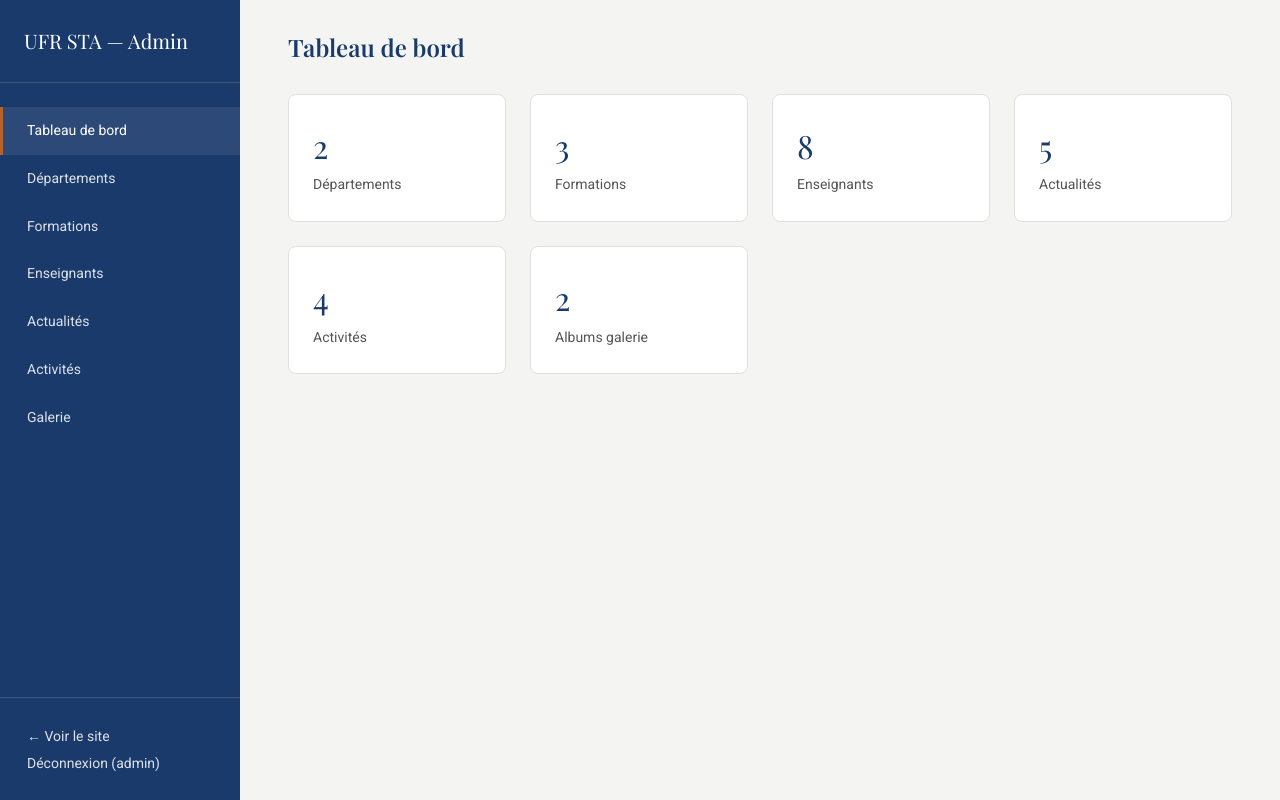
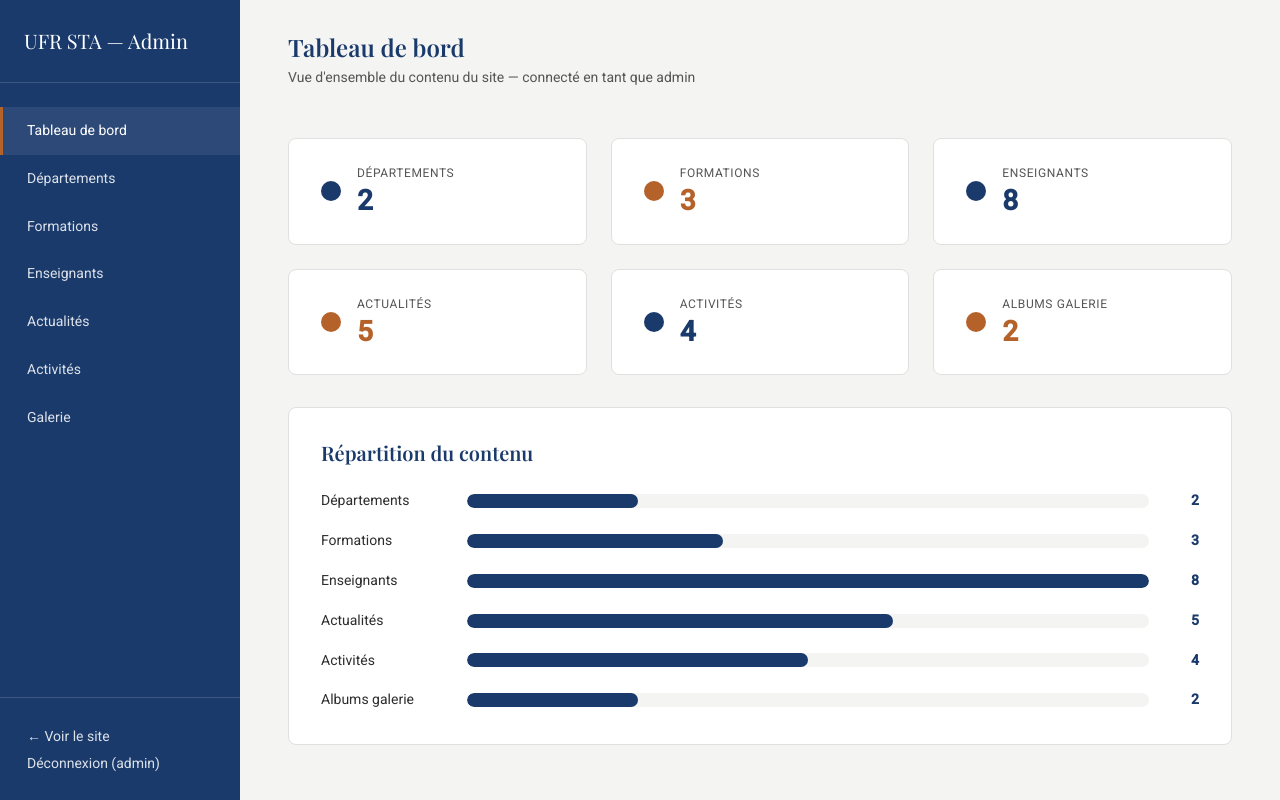
Before and after one commit to gorad321/projet_STA, a Flask app: page /admin in a window 1280 px wide. Run offline with Flask 3, Linux system fonts and the light colour scheme; a user stored in the database is signed in; data comes from the database, SQL or seed files in the repository.

Commit message:
Refonte du tableau de bord admin : cartes avec pastille coloree et graphique de repartition du contenu en barres

```diff
--- a/app.py
+++ b/app.py
@@ -217,7 +217,16 @@ def admin_dashboard():
         'activites': db_fetch_one("SELECT COUNT(*) AS c FROM activite")['c'],
         'albums': db_fetch_one("SELECT COUNT(*) AS c FROM album")['c'],
     }
-    return render_template('admin/dashboard.html', counts=counts)
+    chart_data = [
+        ('Départements', counts['departements']),
+        ('Formations', counts['formations']),
+        ('Enseignants', counts['enseignants']),
+        ('Actualités', counts['actualites']),
+        ('Activités', counts['activites']),
+        ('Albums galerie', counts['albums']),
+    ]
+    chart_max = max((v for _, v in chart_data), default=0)
+    return render_template('admin/dashboard.html', counts=counts, chart_data=chart_data, chart_max=chart_max)
 
 
 # --- Départements ---
--- a/static/css/admin.css
+++ b/static/css/admin.css
@@ -97,6 +97,12 @@
   color: var(--color-primary);
 }
 
+.admin-header-subtitle {
+  font-size: var(--fs-small);
+  color: var(--color-text-light);
+  margin-top: 4px;
+}
+
 /* Tableaux admin */
 .admin-table-wrapper {
   overflow-x: auto;
@@ -163,7 +169,7 @@
 /* Cartes du tableau de bord */
 .admin-stats-grid {
   display: grid;
-  grid-template-columns: repeat(auto-fit, minmax(180px, 1fr));
+  grid-template-columns: repeat(3, 1fr);
   gap: var(--space-md);
 }
 
@@ -171,24 +177,122 @@
   background: var(--color-bg);
   border: 1px solid var(--color-border);
   border-radius: var(--radius-card);
-  padding: var(--space-md);
+  padding: var(--space-md) var(--space-lg);
   text-decoration: none;
   color: var(--color-text);
-  transition: box-shadow 0.2s;
-  display: block;
+  transition: transform 0.2s ease, box-shadow 0.2s ease;
+  display: flex;
+  align-items: center;
+  gap: var(--space-sm);
 }
 
-.admin-stat-card:hover { box-shadow: var(--shadow-card); }
+.admin-stat-card:hover {
+  transform: translateY(-3px);
+  box-shadow: var(--shadow-card);
+}
 
-.admin-stat-number {
-  font-family: var(--font-title);
-  font-size: var(--fs-h1);
-  color: var(--color-primary);
+.admin-stat-badge {
+  flex-shrink: 0;
+  width: 20px;
+  height: 20px;
+  border-radius: 50%;
+}
+
+.admin-stat-card-navy .admin-stat-badge { background-color: var(--color-primary); }
+.admin-stat-card-terracotta .admin-stat-badge { background-color: var(--color-accent); }
+
+.admin-stat-body {
+  display: flex;
+  flex-direction: column;
+  min-width: 0;
 }
 
 .admin-stat-label {
+  font-size: var(--fs-xs);
+  color: var(--color-text-light);
+  text-transform: uppercase;
+  letter-spacing: 0.05em;
+  white-space: nowrap;
+  overflow: hidden;
+  text-overflow: ellipsis;
+}
+
+.admin-stat-number {
+  font-family: var(--font-body);
+  font-variant-numeric: tabular-nums;
+  font-size: 28px;
+  font-weight: 700;
+  line-height: 1.3;
+}
+
+.admin-stat-card-navy .admin-stat-number { color: var(--color-primary); }
+.admin-stat-card-terracotta .admin-stat-number { color: var(--color-accent); }
+
+@media (max-width: 900px) {
+  .admin-stats-grid { grid-template-columns: repeat(2, 1fr); }
+}
+
+@media (max-width: 500px) {
+  .admin-stats-grid { grid-template-columns: 1fr; }
+}
+
+/* Graphique du tableau de bord */
+.admin-chart {
+  background: var(--color-bg);
+  border: 1px solid var(--color-border);
+  border-radius: var(--radius-card);
+  padding: var(--space-lg);
+  margin-top: var(--space-lg);
+}
+
+.admin-chart-title {
+  font-size: var(--fs-h3);
+  color: var(--color-primary);
+  margin-bottom: var(--space-md);
+}
+
+.admin-chart-bars {
+  display: flex;
+  flex-direction: column;
+  gap: var(--space-sm);
+}
+
+.admin-chart-row {
+  display: grid;
+  grid-template-columns: 130px 1fr 34px;
+  align-items: center;
+  gap: var(--space-sm);
+}
+
+.admin-chart-label {
   font-size: var(--fs-small);
-  color: var(--color-text-light);
+  color: var(--color-text);
+}
+
+.admin-chart-track {
+  background: var(--color-bg-section);
+  border-radius: 20px;
+  height: 14px;
+  overflow: hidden;
+}
+
+.admin-chart-fill {
+  height: 100%;
+  background: var(--color-primary);
+  border-radius: 20px;
+  transition: width 0.6s ease;
+}
+
+.admin-chart-value {
+  font-size: var(--fs-small);
+  font-weight: 600;
+  color: var(--color-primary);
+  text-align: right;
+}
+
+@media (max-width: 600px) {
+  .admin-chart-row { grid-template-columns: 90px 1fr 28px; }
+  .admin-chart-label { font-size: var(--fs-xs); }
 }
 
 /* Connexion */
--- a/templates/admin/dashboard.html
+++ b/templates/admin/dashboard.html
@@ -4,33 +4,69 @@
 
 {% block content %}
 <div class="admin-header">
-  <h1>Tableau de bord</h1>
+  <div>
+    <h1>Tableau de bord</h1>
+    <p class="admin-header-subtitle">Vue d'ensemble du contenu du site{% if session.admin_nom %} — connecté en tant que {{ session.admin_nom }}{% endif %}</p>
+  </div>
 </div>
 
 <div class="admin-stats-grid">
-  <a href="{{ url_for('admin_departements') }}" class="admin-stat-card">
-    <div class="admin-stat-number">{{ counts.departements }}</div>
-    <div class="admin-stat-label">Départements</div>
+  <a href="{{ url_for('admin_departements') }}" class="admin-stat-card admin-stat-card-navy">
+    <span class="admin-stat-badge"></span>
+    <span class="admin-stat-body">
+      <span class="admin-stat-label">Départements</span>
+      <span class="admin-stat-number">{{ counts.departements }}</span>
+    </span>
   </a>
-  <a href="{{ url_for('admin_formations') }}" class="admin-stat-card">
-    <div class="admin-stat-number">{{ counts.formations }}</div>
-    <div class="admin-stat-label">Formations</div>
+  <a href="{{ url_for('admin_formations') }}" class="admin-stat-card admin-stat-card-terracotta">
+    <span class="admin-stat-badge"></span>
+    <span class="admin-stat-body">
+      <span class="admin-stat-label">Formations</span>
+      <span class="admin-stat-number">{{ counts.formations }}</span>
+    </span>
   </a>
-  <a href="{{ url_for('admin_enseignants') }}" class="admin-stat-card">
-    <div class="admin-stat-number">{{ counts.enseignants }}</div>
-    <div class="admin-stat-label">Enseignants</div>
+  <a href="{{ url_for('admin_enseignants') }}" class="admin-stat-card admin-stat-card-navy">
+    <span class="admin-stat-badge"></span>
+    <span class="admin-stat-body">
+      <span class="admin-stat-label">Enseignants</span>
+      <span class="admin-stat-number">{{ counts.enseignants }}</span>
+    </span>
   </a>
-  <a href="{{ url_for('admin_actualites') }}" class="admin-stat-card">
-    <div class="admin-stat-number">{{ counts.actualites }}</div>
-    <div class="admin-stat-label">Actualités</div>
+  <a href="{{ url_for('admin_actualites') }}" class="admin-stat-card admin-stat-card-terracotta">
+    <span class="admin-stat-badge"></span>
+    <span class="admin-stat-body">
+      <span class="admin-stat-label">Actualités</span>
+      <span class="admin-stat-number">{{ counts.actualites }}</span>
+    </span>
   </a>
-  <a href="{{ url_for('admin_activites') }}" class="admin-stat-card">
-    <div class="admin-stat-number">{{ counts.activites }}</div>
-    <div class="admin-stat-label">Activités</div>
+  <a href="{{ url_for('admin_activites') }}" class="admin-stat-card admin-stat-card-navy">
+    <span class="admin-stat-badge"></span>
+    <span class="admin-stat-body">
+      <span class="admin-stat-label">Activités</span>
+      <span class="admin-stat-number">{{ counts.activites }}</span>
+    </span>
   </a>
-  <a href="{{ url_for('admin_galerie') }}" class="admin-stat-card">
-    <div class="admin-stat-number">{{ counts.albums }}</div>
-    <div class="admin-stat-label">Albums galerie</div>
+  <a href="{{ url_for('admin_galerie') }}" class="admin-stat-card admin-stat-card-terracotta">
+    <span class="admin-stat-badge"></span>
+    <span class="admin-stat-body">
+      <span class="admin-stat-label">Albums galerie</span>
+      <span class="admin-stat-number">{{ counts.albums }}</span>
+    </span>
   </a>
 </div>
+
+<div class="admin-chart">
+  <h2 class="admin-chart-title">Répartition du contenu</h2>
+  <div class="admin-chart-bars">
+    {% for label, value in chart_data %}
+      <div class="admin-chart-row">
+        <span class="admin-chart-label">{{ label }}</span>
+        <div class="admin-chart-track">
+          <div class="admin-chart-fill" style="width: {{ (value / chart_max * 100) if chart_max else 0 }}%"></div>
+        </div>
+        <span class="admin-chart-value">{{ value }}</span>
+      </div>
+    {% endfor %}
+  </div>
+</div>
 {% endblock %}
```
